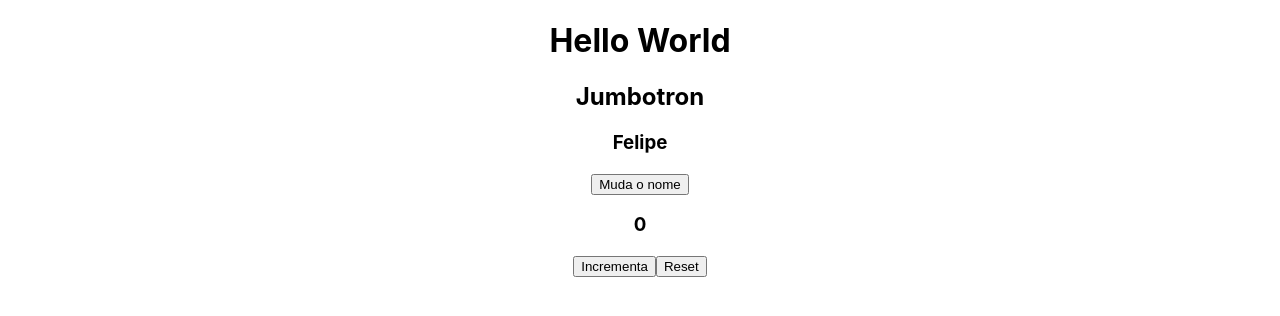
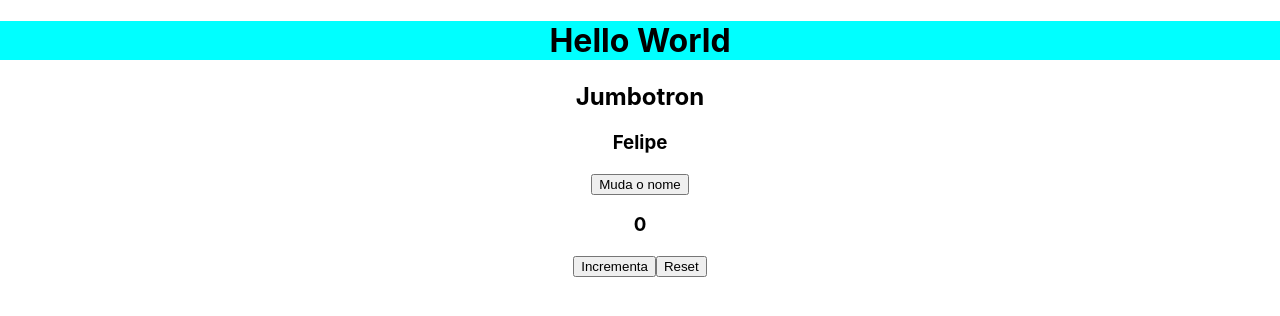
Before and after one commit to felipefabreu/reactts, a React (Create React App) app: page / in a window 1280 px wide. Shown: the top 316 px of the page. Built offline with nearby package versions, Linux system fonts and the light colour scheme.

Commit message:
adicionando sass

```diff
--- a/src/components/Title.tsx
+++ b/src/components/Title.tsx
@@ -1,8 +1,9 @@
 import * as React from 'react';
+import "../styles/title.css";
 
 const Title: React.FC = () => {
     return (
-        <h1>Hello World</h1>
+        <h1 className="titulo">Hello World</h1>
     );
 }
 
--- /dev/null
+++ b/src/styles/title.css
@@ -0,0 +1,4 @@
+.titulo {
+  background-color: aqua;
+}
+/*# sourceMappingURL=title.css.map */
--- /dev/null
+++ b/src/styles/title.scss
@@ -0,0 +1,3 @@
+.titulo{
+    background-color: aqua;
+}
```
Also changed, not shown: 1 other file (tests, documents, lock files or other folders).
